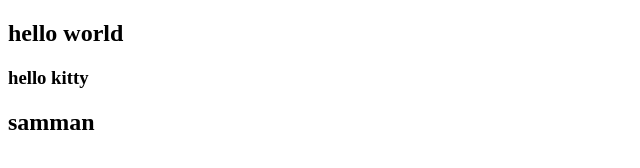
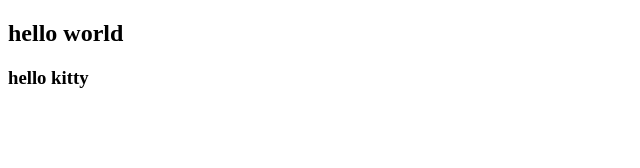
Before and after one commit to sam9843/git-revert, a plain HTML site: page index.html in a window 1280 px wide. Shown: the whole page, without its empty margins (0-640 px from the left). Drawn offline with Linux system fonts and the light colour scheme.

Commit message:
Revert "Second"
This reverts commit 9edabfd565518e820f4f243f1533a060e43abd55.

```diff
--- a/index.html
+++ b/index.html
@@ -8,6 +8,5 @@
 <body>
 <h2>hello world</h2>
 <h3>hello kitty</h3>
-<h2>samman</h2>
 </body>
 </html>
```
